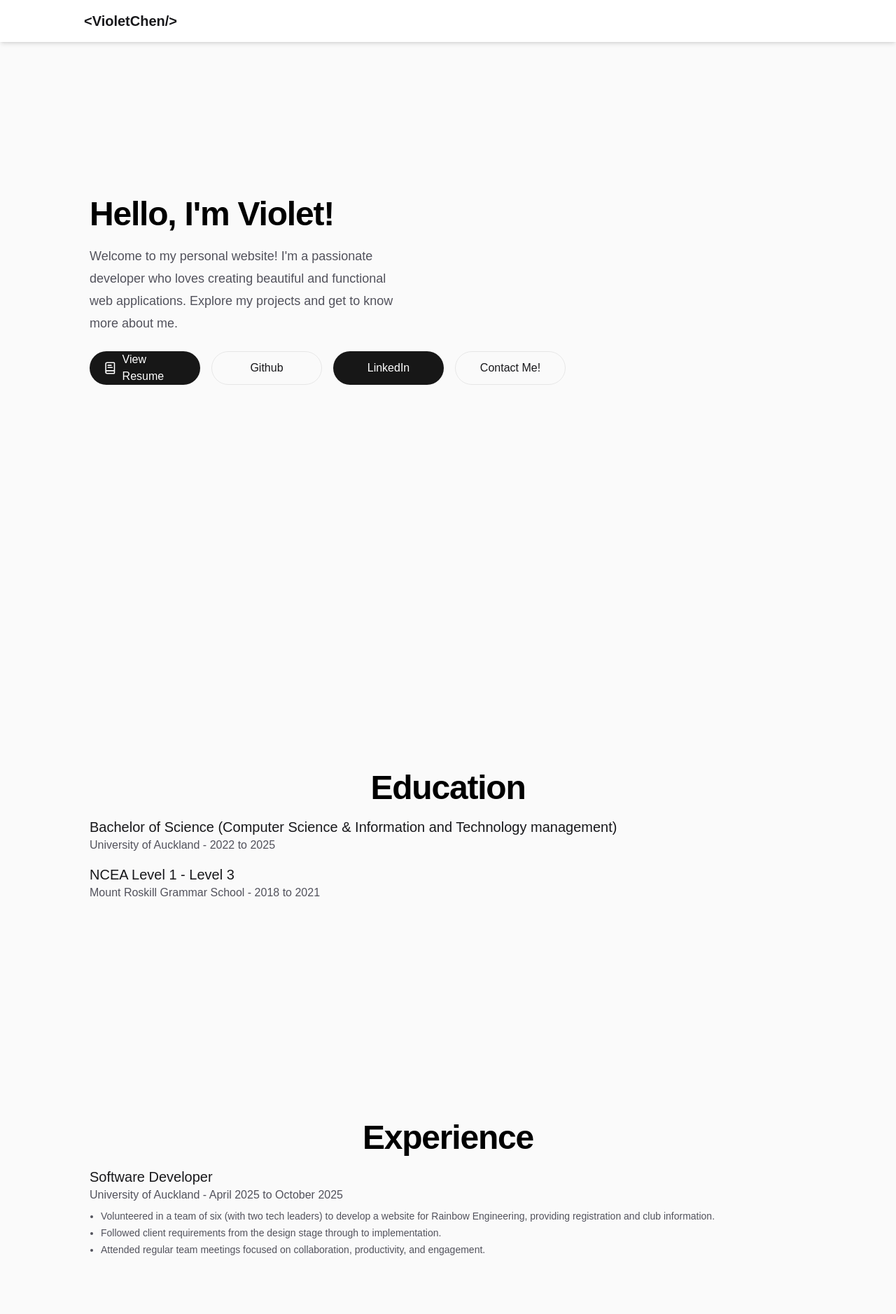
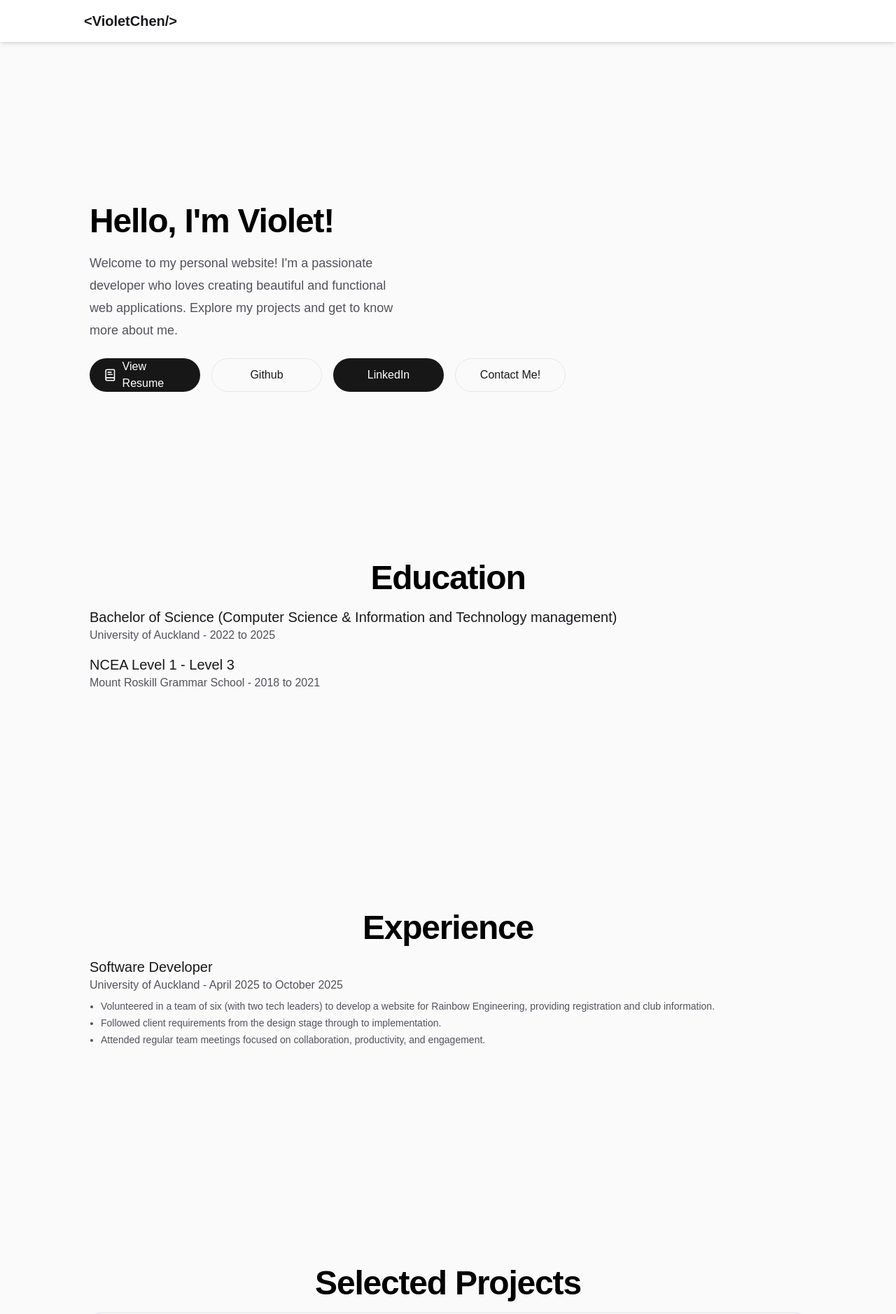
Before and after one commit to vi0letchen/violet-portfolio, a Next.js app: page / in a window 1280 px wide. Shown: the top 1878 px of the page at 70% size. Built offline with nearby package versions, Linux system fonts and the light colour scheme.

Commit message:
style:education padding fix

```diff
--- a/src/app/page.js
+++ b/src/app/page.js
@@ -6,9 +6,9 @@ export default function Home() {
   return (
     <div className="min-h-screen bg-zinc-50 px-6 py-12 text-zinc-900 dark:bg-black dark:text-zinc-50">
       <Navbar/>
-      <main className="mx-auto flex max-w-5xl flex-col gap-12 md:gap-80">
+      <main className="mx-auto flex max-w-5xl flex-col">
         {/* Self Introduction */}
-        <div className="flex min-h-[calc(100vh-60px)] items-center">
+        <div className="flex min-h-[calc(100vh-40px)] items-center">
           <div className="flex flex-col gap-6 justify-between w-full">
           <h1 className="max-w text-5xl font-semibold leading-10 tracking-tight text-black dark:text-zinc-50">
             Hello, I'm Violet!
@@ -60,7 +60,7 @@ export default function Home() {
         </div>
 
         {/* Education */}
-        <div className="flex flex-col gap-6">
+        <div className="flex flex-col gap-6 mb-12 md:mb-80">
           <h2 className="text-5xl font-semibold leading-9 tracking-tight text-black dark:text-zinc-50 flex justify-center">
             Education
           </h2>
@@ -86,7 +86,7 @@ export default function Home() {
         </div>
 
         {/* Experience */}
-        <div className="flex flex-col gap-6">
+        <div className="flex flex-col gap-6 mb-12 md:mb-80">
           <h2 className="flex justify-center text-5xl font-semibold leading-9 tracking-tight text-black dark:text-zinc-50">
             Experience
           </h2>
@@ -118,7 +118,7 @@ export default function Home() {
         </div>
 
         {/* Projects */}
-        <div className="flex flex-col gap-6">
+        <div className="flex flex-col gap-6 mb-12 md:mb-80">
           <h2 className="flex justify-center text-5xl font-semibold leading-9 tracking-tight text-black dark:text-zinc-50">
             Selected Projects
           </h2>
```
